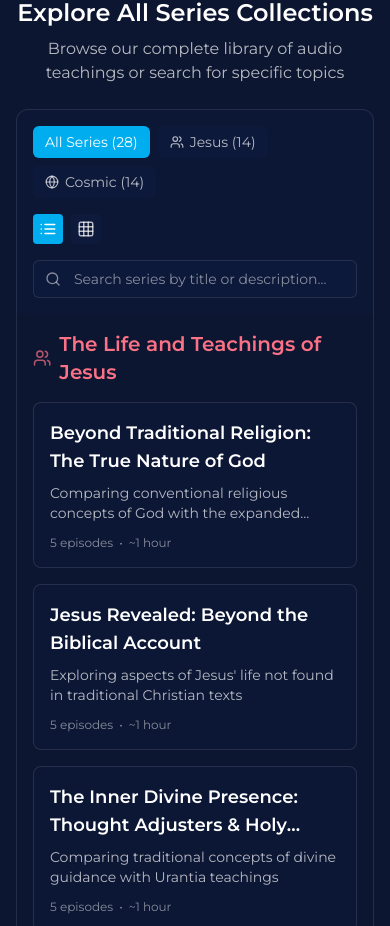
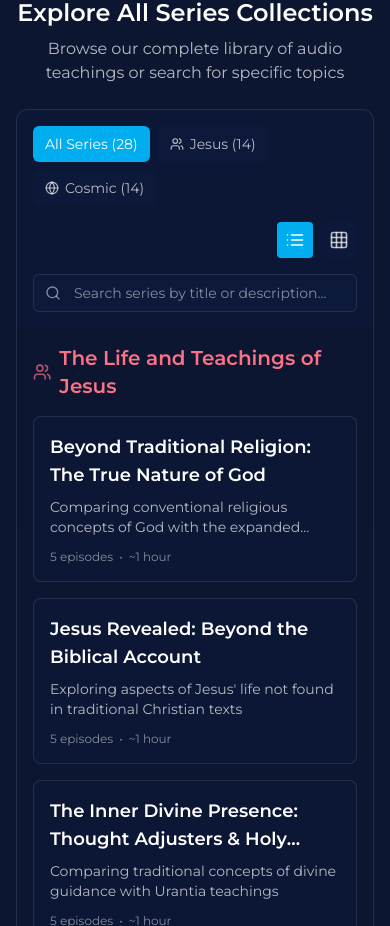
Before and after one commit to The-Center-for-Unity/ubpod-new, a React (Vite) app: page /series in a window 390 px wide. Shown: the part 1254-2180 px from the top of the page. Built offline with nearby package versions, Linux system fonts and the light colour scheme; a web font is replaced by a local one.

Commit message:
Improve: Enhance filter controls for better mobile usability

```diff
--- a/src/pages/SeriesPage.tsx
+++ b/src/pages/SeriesPage.tsx
@@ -116,22 +116,22 @@ export default function SeriesPage() {
               <div className="bg-navy-light/20 rounded-t-xl border-t border-x border-white/10 p-4">
                 <div className="flex flex-col sm:flex-row gap-4 items-start sm:items-center justify-between">
                   {/* Category Pills */}
-                  <div className="flex gap-2 flex-wrap">
+                  <div className="flex gap-2 flex-wrap w-full sm:w-auto">
                     <button
-                      className={`px-3 py-1.5 rounded-md text-sm ${activeCategory === null ? 'bg-primary text-white' : 'bg-navy-light/30 text-white/70 hover:bg-navy-light/50'}`}
+                      className={`px-3 py-2 rounded-md text-sm ${activeCategory === null ? 'bg-primary text-white' : 'bg-navy-light/30 text-white/70 hover:bg-navy-light/50'}`}
                       onClick={() => setActiveCategory(null)}
                     >
                       All Series ({allSeries.length})
                     </button>
                     <button
-                      className={`flex items-center px-3 py-1.5 rounded-md text-sm ${activeCategory === 'jesus' ? 'bg-primary text-white' : 'bg-navy-light/30 text-white/70 hover:bg-navy-light/50'}`}
+                      className={`flex items-center px-3 py-2 rounded-md text-sm ${activeCategory === 'jesus' ? 'bg-primary text-white' : 'bg-navy-light/30 text-white/70 hover:bg-navy-light/50'}`}
                       onClick={() => setActiveCategory(activeCategory === 'jesus' ? null : 'jesus')}
                     >
                       <Users className="w-3.5 h-3.5 mr-1.5" />
                       Jesus ({jesusSeriesCount})
                     </button>
                     <button
-                      className={`flex items-center px-3 py-1.5 rounded-md text-sm ${activeCategory === 'cosmic' ? 'bg-primary text-white' : 'bg-navy-light/30 text-white/70 hover:bg-navy-light/50'}`}
+                      className={`flex items-center px-3 py-2 rounded-md text-sm ${activeCategory === 'cosmic' ? 'bg-primary text-white' : 'bg-navy-light/30 text-white/70 hover:bg-navy-light/50'}`}
                       onClick={() => setActiveCategory(activeCategory === 'cosmic' ? null : 'cosmic')}
                     >
                       <Globe className="w-3.5 h-3.5 mr-1.5" />
@@ -140,22 +140,22 @@ export default function SeriesPage() {
                   </div>
 
                   {/* View Toggle */}
-                  <div className="flex gap-2">
+                  <div className="flex gap-2 self-end sm:self-auto">
                     <button
-                      className={`p-1.5 rounded ${viewMode === 'structured' ? 'bg-primary text-white' : 'bg-navy-light/30 text-white/70'}`}
+                      className={`p-2 rounded ${viewMode === 'structured' ? 'bg-primary text-white' : 'bg-navy-light/30 text-white/70'}`}
                       onClick={() => setViewMode('structured')}
                       aria-label="Structured View"
                       title="Structured View"
                     >
-                      <ListIcon size={18} />
+                      <ListIcon size={20} />
                     </button>
                     <button
-                      className={`p-1.5 rounded ${viewMode === 'grid' ? 'bg-primary text-white' : 'bg-navy-light/30 text-white/70'}`}
+                      className={`p-2 rounded ${viewMode === 'grid' ? 'bg-primary text-white' : 'bg-navy-light/30 text-white/70'}`}
                       onClick={() => setViewMode('grid')}
                       aria-label="Grid View"
                       title="Grid View"
                     >
-                      <GridIcon size={18} />
+                      <GridIcon size={20} />
                     </button>
                   </div>
                 </div>
```
